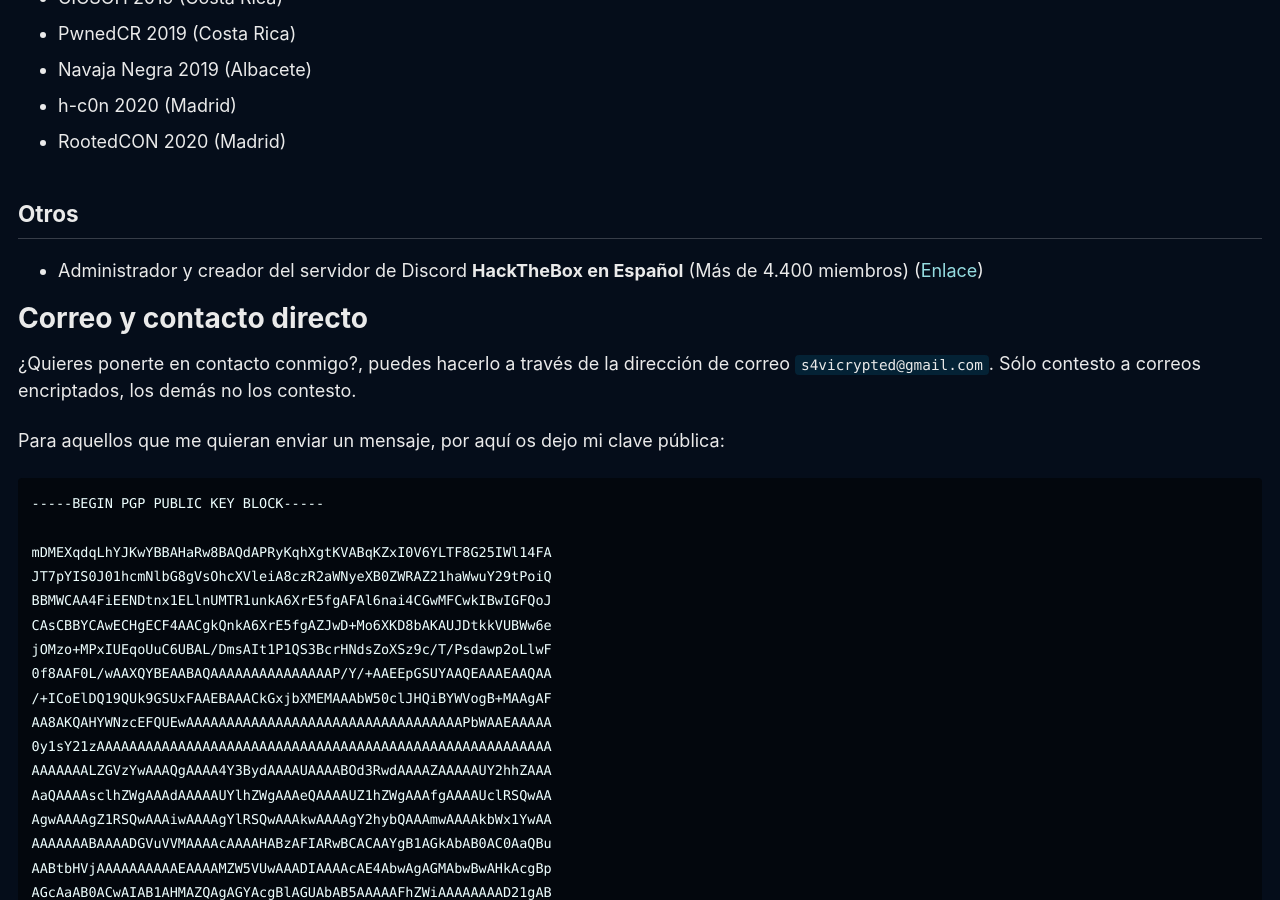
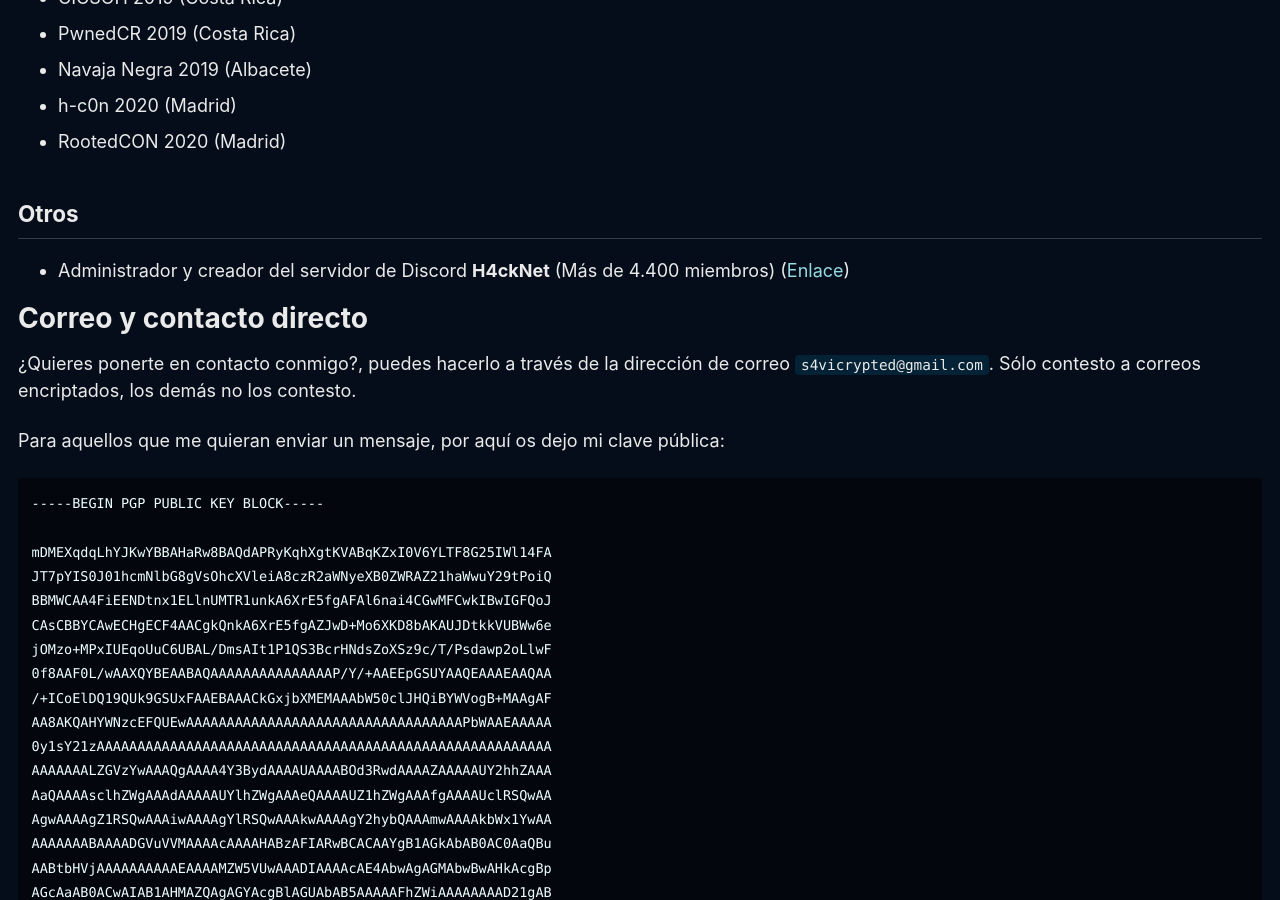
Before and after one commit to s4vitar/s4vitar.github.io, a Jekyll site: the page built from _pages/about.md, in a window 1280 px wide and 900 px high, scrolled down 4261 px. Built offline with Jekyll 4.4.1, drawn with Linux system fonts in a browser that asks for light colours; cached includes are drawn as plain includes; a script that is not in the unit is left out.

Commit message:
Cambio del nombre del servidor

```diff
--- a/_pages/about.md
+++ b/_pages/about.md
@@ -122,7 +122,7 @@ Asistente en los siguientes eventos de ciberseguridad:
 
 ## Otros
 
-- Administrador y creador del servidor de Discord **HackTheBox en Español** (Más de 4.400 miembros) ([Enlace](https://discord.gg/u3dsh9M))
+- Administrador y creador del servidor de Discord **H4ckNet** (Más de 4.400 miembros) ([Enlace](https://discord.gg/u3dsh9M))
 
 # Correo y contacto directo
 
```
